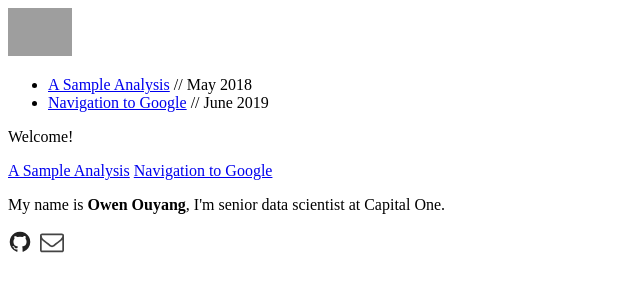
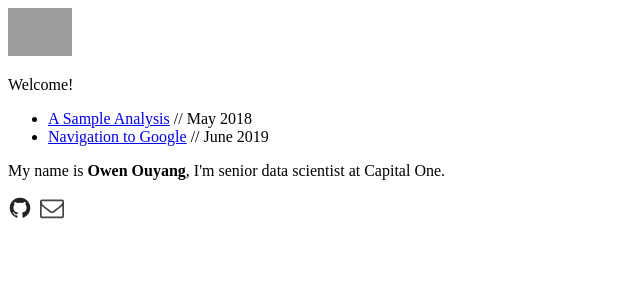
Before and after one commit to couyang24/couyang24.github.io, a plain HTML site: page index.html in a window 1280 px wide. Shown: the whole page, without its empty margins (0-640 px from the left). Drawn offline with Linux system fonts and the light colour scheme; grey boxes are pictures that could not be loaded.

Commit message:
Update index.html

```diff
--- a/index.html
+++ b/index.html
@@ -15,8 +15,12 @@
 <img width=64 heihgt=64 src="https://imgur.com/X4oXOiC.png"></a>
 </header>
 
+ <body>
+  <p>Welcome!</p>
+</body>
+
+
 <ul>
-
   <li>
       <div class ="list">
           <a href="Sample_Analysis.html">A Sample Analysis</a>
@@ -29,15 +33,9 @@
         <span class="date"> // June 2019</span>
     </div>
   </li>
-
 </ul>
 
-<body>
-  <p>Welcome!</p>
-  <a href="Sample_Analysis.html">A Sample Analysis</a>
 
-  <a href="https://google.com/">Navigation to Google</a>
-</body>
 </html>
 
 <div class="footer">
```
